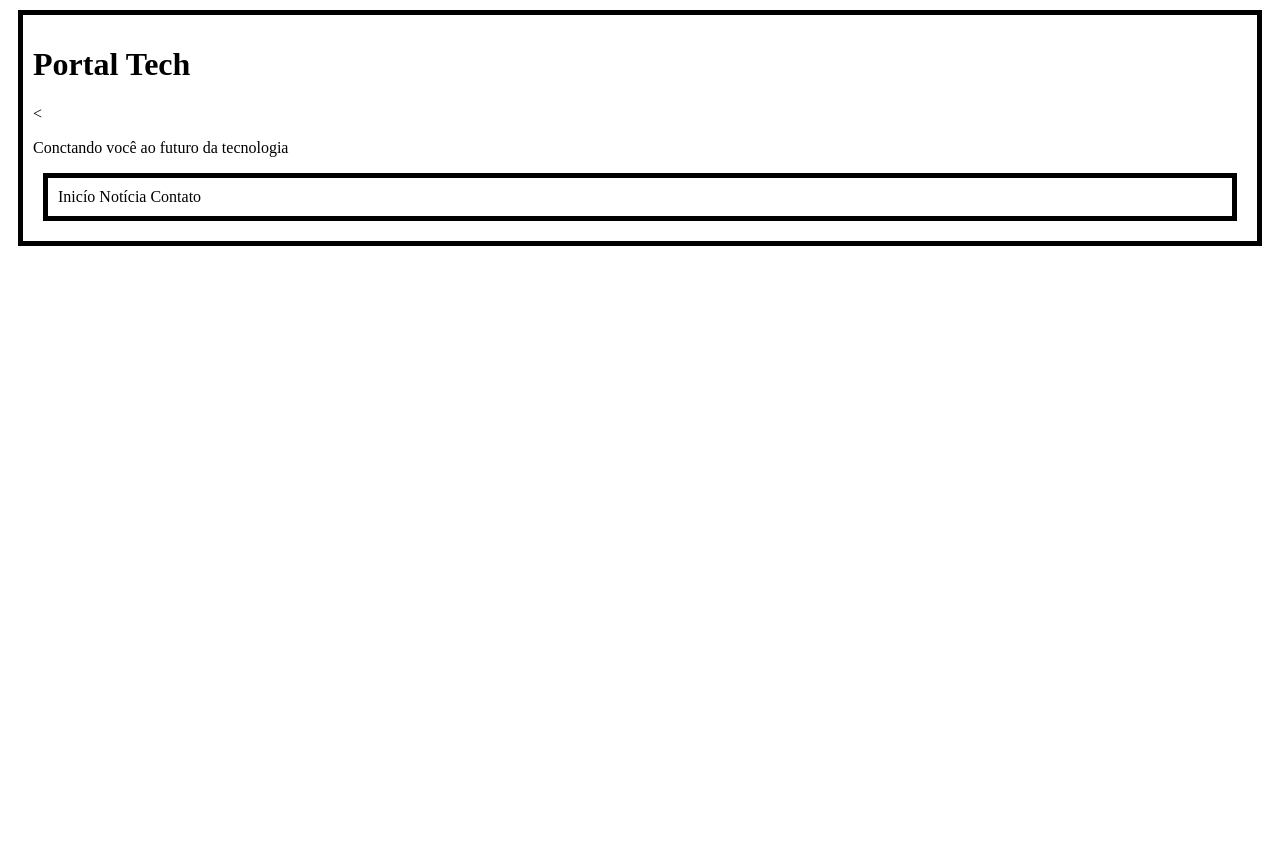
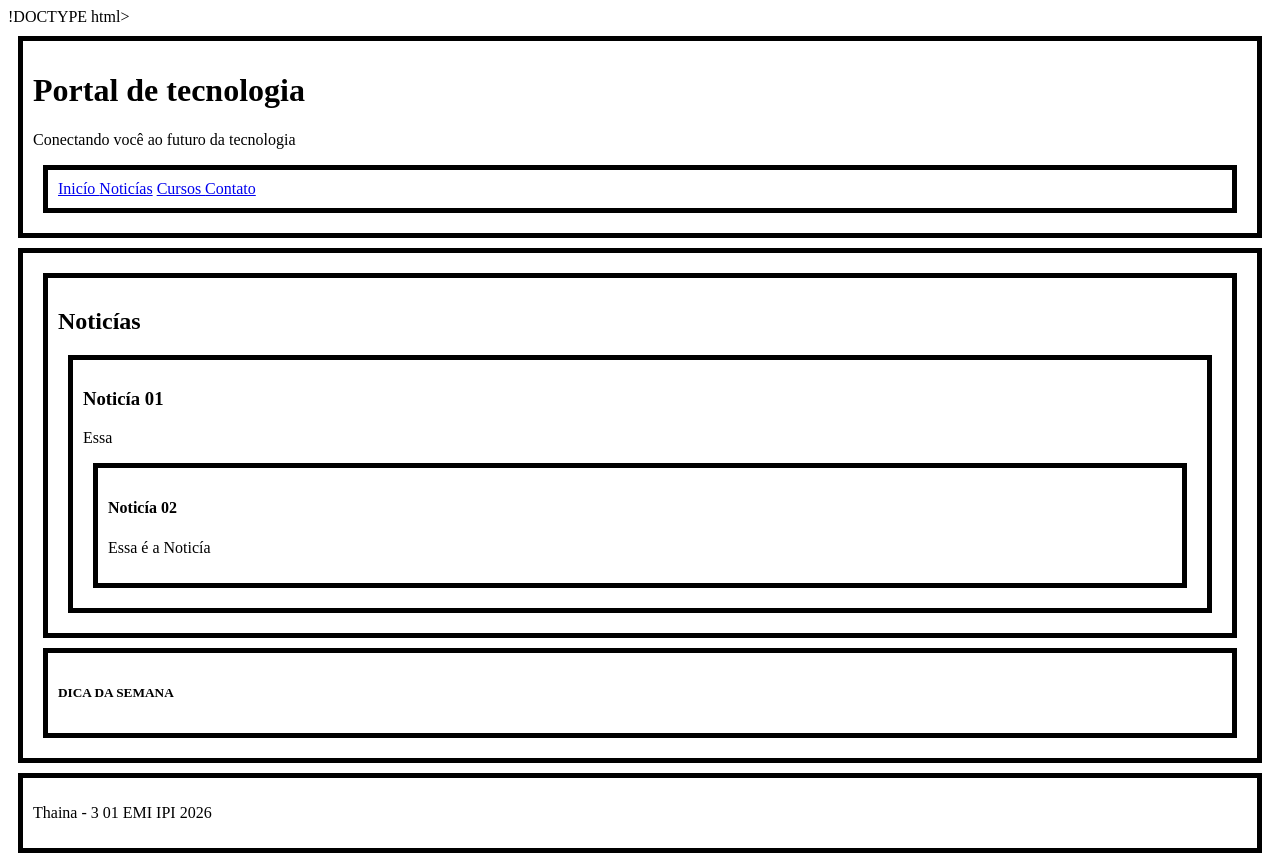
Before and after one commit to CEEMTI-BG-prof-Melissa/1-trimestre-2026-naiarasilva, a plain HTML site: page aula03/index.html in a window 1280 px wide. Before the commit the page ends 800 px from the top, so only its background shows below. Drawn offline with Linux system fonts and the light colour scheme.

Commit message:
Refactor index.html structure and content

```diff
--- a/aula03/index.html
+++ b/aula03/index.html
@@ -1,3 +1,5 @@
+
+!DOCTYPE html>
 <html>
     <head>
         <style>
@@ -9,14 +11,33 @@
         </style>
     </head>
         <body>
-<Header>
-  <h1> Portal Tech </h1><
-  <p> Conctando você ao futuro da tecnologia </p>
-  <Nav>
-    <a>Inicío</a>
-    <a>Notícia</a>
-    <a>Contato</a>
-
-  </Nav>
-</Header>
-</head>
+        <header>
+            <H1> Portal de tecnologia </H1>
+            <p> Conectando você ao futuro da tecnologia</p>
+            <nav>
+                <a href="Inicío "> Inicío </a>
+                <a href="Noticías"> Noticías</a>
+                <a href="Cursos"> Cursos </a>
+                <a href="Contato"> Contato  </a>
+            </nav>
+        </header>
+        <header>
+            <main>
+                <h2> Noticías </h2>
+                <section>
+                    <h3> Noticía 01 </h3>
+                    <p> Essa
+                <section>
+                    <h4> Noticía 02 </h4>
+                    <p> Essa é a Noticía</p>
+                </section>
+            </main>
+            <aside>
+                <h5> DICA DA SEMANA </h5>
+            </aside>
+        </header>
+        <footer>
+            <p> Thaina - 3 01 EMI IPI 2026</p>
+        </footer>
+        </body>
+</html>
```
Lines whose indentation alone changed are shown as unchanged.
